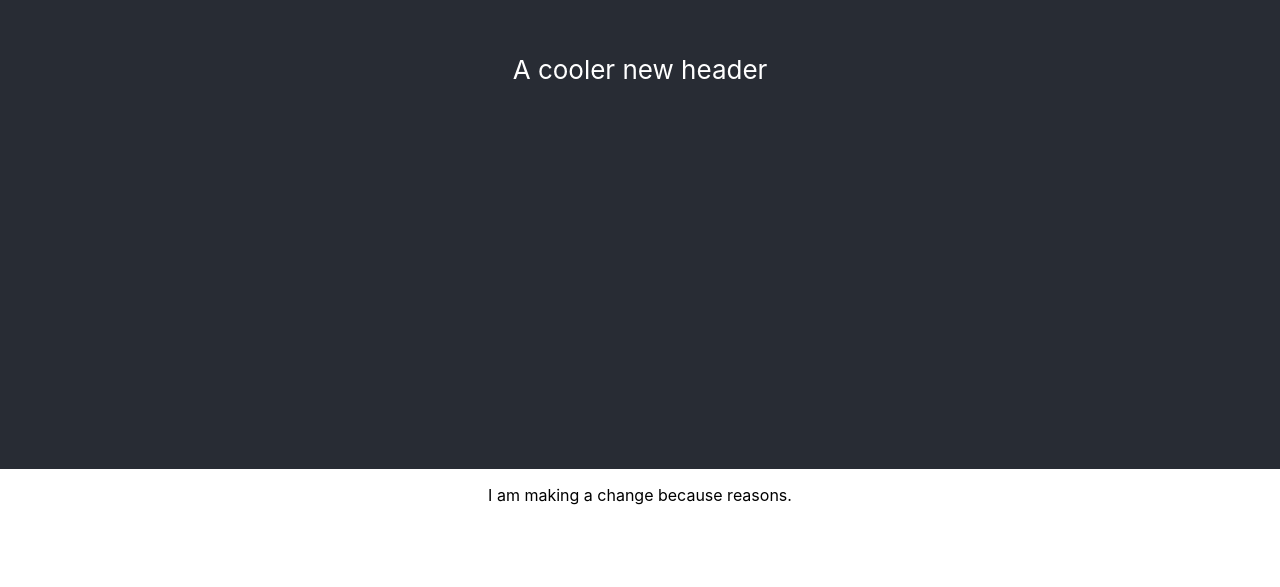
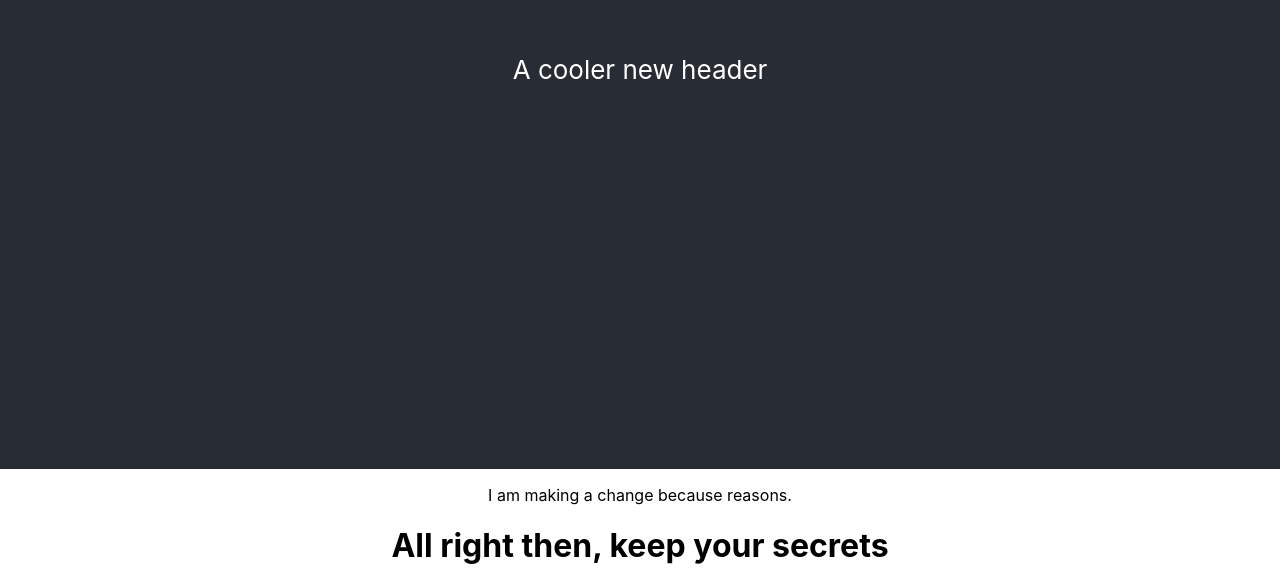
Before and after one commit to frealxpgroup/frealxp, a React (Create React App) app: page / in a window 1280 px wide. Shown: the part 331-918 px from the top of the page. Before the commit the page ends 852 px from the top, so only its background shows below. Built offline with nearby package versions, Linux system fonts and the light colour scheme.

Commit message:
add frodo quote

```diff
--- a/src/App.js
+++ b/src/App.js
@@ -9,6 +9,7 @@ class App extends Component {
           A cooler new header
         </header>
         <p> I am making a change because reasons.</p>
+        <h1> All right then, keep your secrets</h1>
       </div>
     );
   }
```
